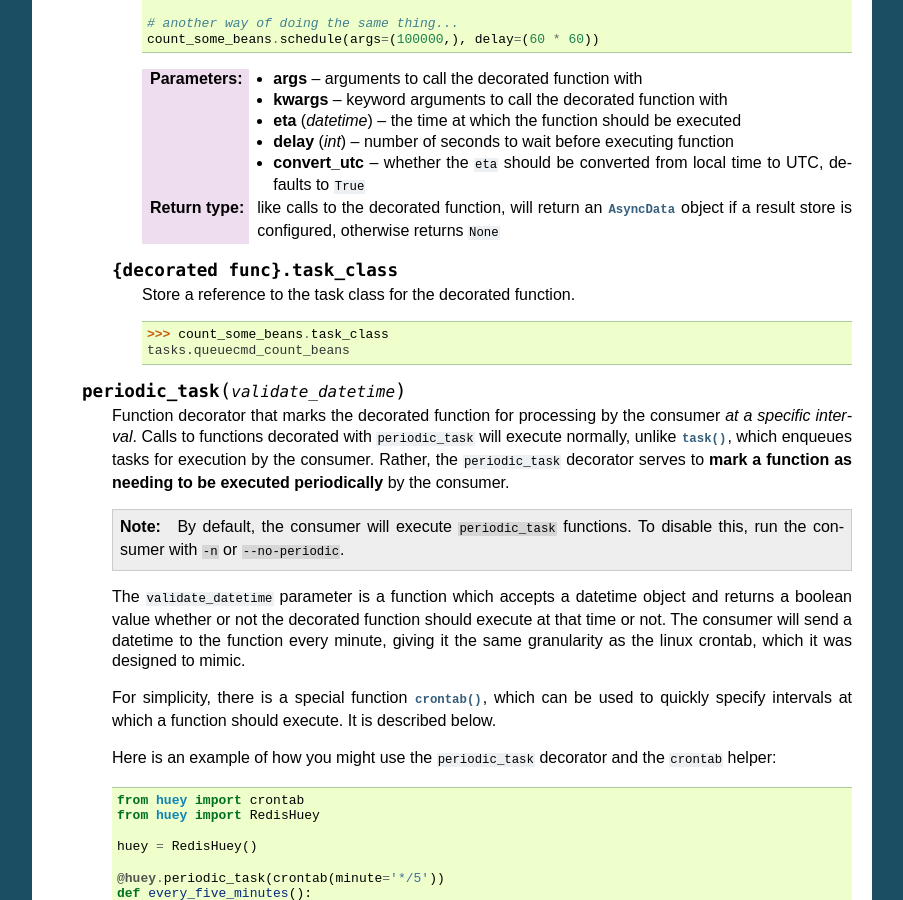
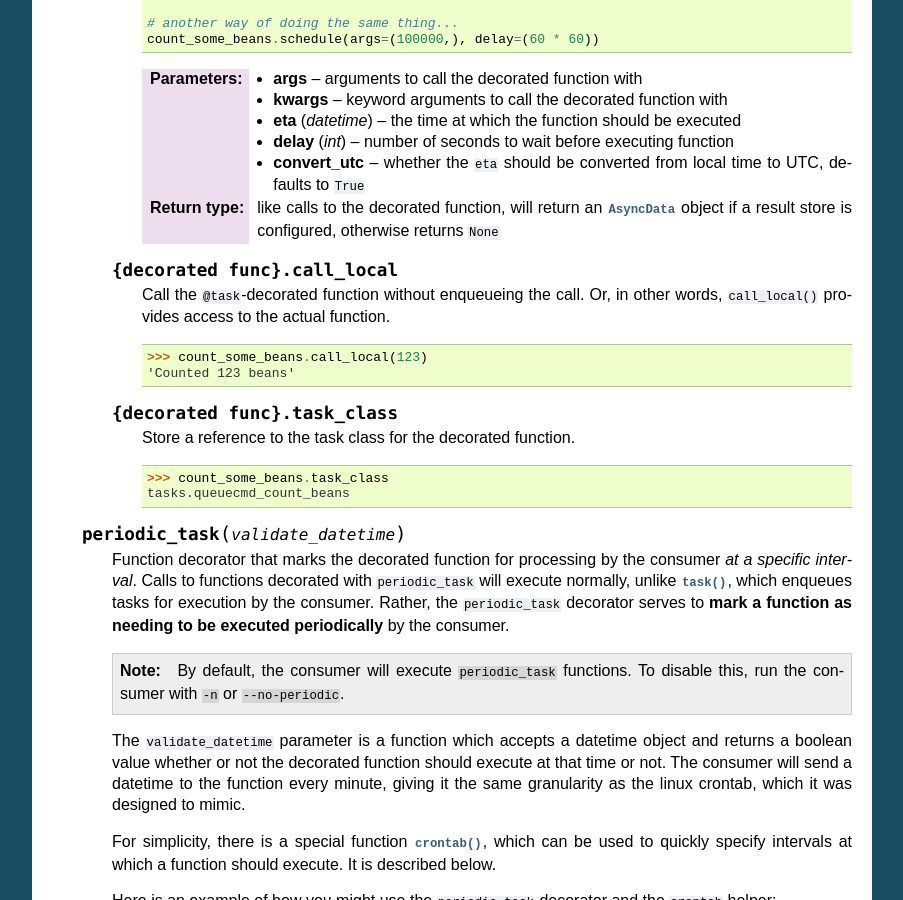
Before and after one commit to coleifer/huey, a Sphinx documentation site: the page built from docs/api.rst, in a window 1280 px wide and 900 px high, scrolled down 2412 px. Shown: the whole window, without its empty margins (198-1101 px from the left). Built offline with Sphinx 7.4.7, drawn with Linux system fonts in a browser that asks for light colours.

Commit message:
Add way to call `@task` decorated functions without enqueueing.

```diff
--- a/docs/api.rst
+++ b/docs/api.rst
@@ -158,6 +158,15 @@
                                 time to UTC, defaults to ``True``
             :rtype: like calls to the decorated function, will return an :py:class:`AsyncData`
                     object if a result store is configured, otherwise returns ``None``
+
+        .. py:function:: {decorated func}.call_local
+
+            Call the ``@task``-decorated function without enqueueing the call. Or, in other words, ``call_local()`` provides access to the actual function.
+
+            .. code-block:: pycon
+
+                >>> count_some_beans.call_local(123)
+                'Counted 123 beans'
 
         .. py:attribute:: {decorated func}.task_class
 
```
Also changed, not shown: 2 other files.
